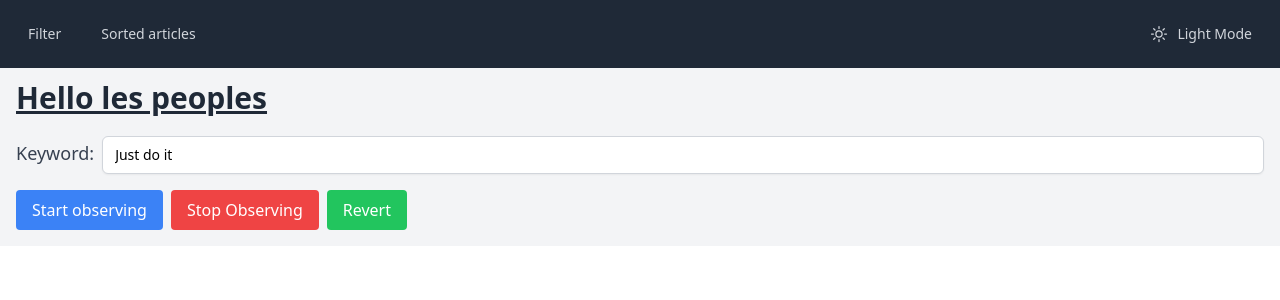
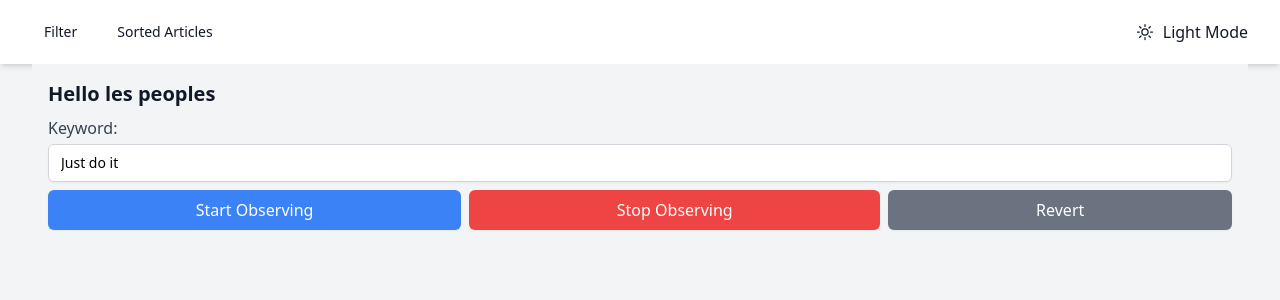
Before and after one commit to dasadou/MarketLittleWeasel, a SvelteKit app: page / in a window 1280 px wide. Shown: the top 300 px of the page. Built offline with nearby package versions, Linux system fonts and the light colour scheme.

Commit message:
Changed all styles to display 'with flexibility'

```diff
--- a/src/routes/+layout.svelte
+++ b/src/routes/+layout.svelte
@@ -16,13 +16,14 @@
 	});
   </script>
 
-  <nav class="bg-gray-800 p-4 fixed top-0 left-0 right-0 z-50">
-	<div class="container mx-auto flex justify-between items-center">
+  <div class="min-h-screen bg-gray-100 dark:bg-gray-900 transition-colors duration-300">
+	<nav class="bg-white dark:bg-gray-800 shadow-md">
+	  <div class="max-w-7xl mx-auto px-4 sm:px-6 lg:px-8 flex justify-between items-center h-16">
 		<div class="flex space-x-4">
-		<a href="/" class="text-gray-300 hover:text-white px-3 py-2 rounded-md text-sm font-medium">Filter</a>
-		<a href="/sortedArticles" class="text-gray-300 hover:text-white px-3 py-2 rounded-md text-sm font-medium">Sorted articles</a>
+		  <a href="/" class="text-gray-900 dark:text-white px-3 py-2 rounded-md text-sm font-medium">Filter</a>
+		  <a href="/sortedArticles" class="text-gray-900 dark:text-white px-3 py-2 rounded-md text-sm font-medium">Sorted Articles</a>
 		</div>
-	  <button on:click={toggleTheme} class="text-gray-300 hover:text-white px-3 py-2 rounded-md text-sm font-medium flex items-center">
+		<button on:click={toggleTheme} aria-label="Toggle Theme" class="flex items-center text-gray-900 dark:text-white">
 		  {#if currentTheme === 'light'}
 			<svg xmlns="http://www.w3.org/2000/svg" fill="none" viewBox="0 0 24 24" stroke-width="1.5" stroke="currentColor" class="h-5 w-5 mr-2">
 			  <path stroke-linecap="round" stroke-linejoin="round" d="M12 3v2.25m6.364.386-1.591 1.591M21 12h-2.25m-.386 6.364-1.591-1.591M12 18.75V21m-4.773-4.227-1.591 1.591M5.25 12H3m4.227-4.773L5.636 5.636M15.75 12a3.75 3.75 0 1 1-7.5 0 3.75 3.75 0 0 1 7.5 0Z" />
@@ -37,7 +38,7 @@
 		</button>
 	  </div>
 	</nav>
-
-  <div class="pt-16">
+	<main class="max-w-7xl mx-auto sm:px-6 lg:px-8 ">
 	  <slot></slot>
+	</main>
   </div>
--- a/src/routes/+page.svelte
+++ b/src/routes/+page.svelte
@@ -1,5 +1,4 @@
 <script>
-	import { theme } from '../stores/theme';
 	let keyword = 'Just do it';
 
 	async function startObserving() {
@@ -18,21 +17,21 @@
 	async function revert() {
 	  const tabs = await chrome.tabs.query({ active: true, currentWindow: true });
 	  const activeTab = tabs[0];
-	  chrome.tabs.sendMessage(activeTab.id || 0, { message: 'revert' });
+	  chrome.tabs.sendMessage(activeTab.id || 0, { message: 'showAll' });
 	}
   </script>
 
-  <body class="bg-gray-100 dark:bg-gray-900 p-4">
-	<div id="tab1-content" class="tabcontent">
-	  <h1 class="text-3xl font-bold underline text-gray-800 dark:text-gray-200">Hello les peoples</h1>
-	  <div class="flex items-center space-x-2 mt-4">
-		<label for="keyword" class="text-lg font-medium text-gray-700 dark:text-gray-300">Keyword:</label>
+  <body class="bg-gray-100 dark:bg-gray-900 min-h-screen transition-colors duration-300">
+	<div id="tab1-content" class="tabcontent p-4">
+	  <h1 class="text-xl font-bold text-gray-900 dark:text-white mb-2">Hello les peoples</h1>
+	  <div class="mb-2">
+		<label for="keyword" class="text-md font-medium text-gray-700 dark:text-gray-300">Keyword:</label>
 		<input bind:value={keyword} type="text" id="keyword" placeholder="Enter your keyword" class="mt-1 block w-full px-3 py-2 border border-gray-300 dark:border-gray-700 rounded-md shadow-sm focus:outline-none focus:ring-indigo-500 focus:border-indigo-500 sm:text-sm" />
 	  </div>
-	  <div class="mt-4 flex space-x-2">
-		<button on:click={startObserving} class="px-4 py-2 bg-blue-500 text-white rounded hover:bg-blue-700">Start observing</button>
-		<button on:click={stopObserving} class="px-4 py-2 bg-red-500 text-white rounded hover:bg-red-700">Stop Observing</button>
-		<button on:click={revert} class="px-4 py-2 bg-green-500 text-white rounded hover:bg-green-700">Revert</button>
+	  <div class="flex space-x-2">
+		<button on:click={startObserving} class="flex-grow px-3 py-2 bg-blue-500 text-white rounded-md shadow-sm hover:bg-blue-600 focus:outline-none focus:ring-2 focus:ring-blue-500">Start Observing</button>
+		<button on:click={stopObserving} class="flex-grow px-3 py-2 bg-red-500 text-white rounded-md shadow-sm hover:bg-red-600 focus:outline-none focus:ring-2 focus:ring-red-500">Stop Observing</button>
+		<button on:click={revert} class="flex-grow px-3 py-2 bg-gray-500 text-white rounded-md shadow-sm hover:bg-gray-600 focus:outline-none focus:ring-2 focus:ring-gray-500">Revert</button>
 	  </div>
 	</div>
   </body>
--- a/src/routes/sortedArticles/+page.svelte
+++ b/src/routes/sortedArticles/+page.svelte
@@ -1,25 +1,7 @@
-<div>Da good stuff</div>
+<script>
+	import '../../app.css';
+  </script>
 
-<style>
-	.article {
-		border: 1px solid #ddd;
-		padding: 10px;
-		margin-bottom: 10px;
-		border-radius: 5px;
-		box-shadow: 0 2px 5px rgba(0, 0, 0, 0.1);
-	}
-
-	.article p {
-		margin: 0 0 10px;
-	}
-
-	.article a {
-		color: #007bff;
-		text-decoration: none;
-	}
-
-	.article a:hover {
-		color: #0056b3;
-		text-decoration: underline;
-	}
-</style>
+  <div>
+	<div >Da good stuff</div>
+  </div>
```
Also changed, not shown: static/sas.txt (deleted). Lines whose indentation alone changed are shown as unchanged.
